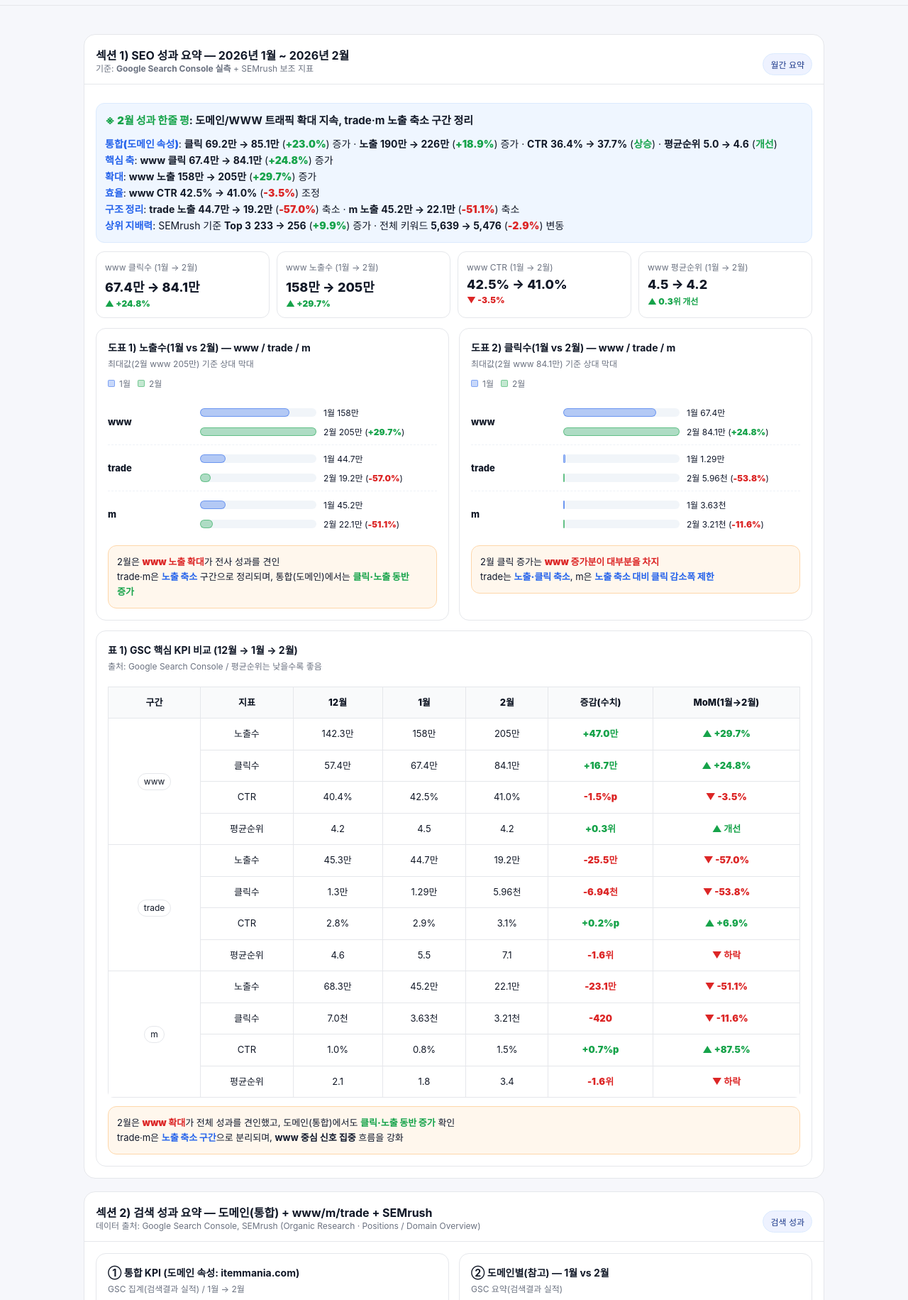
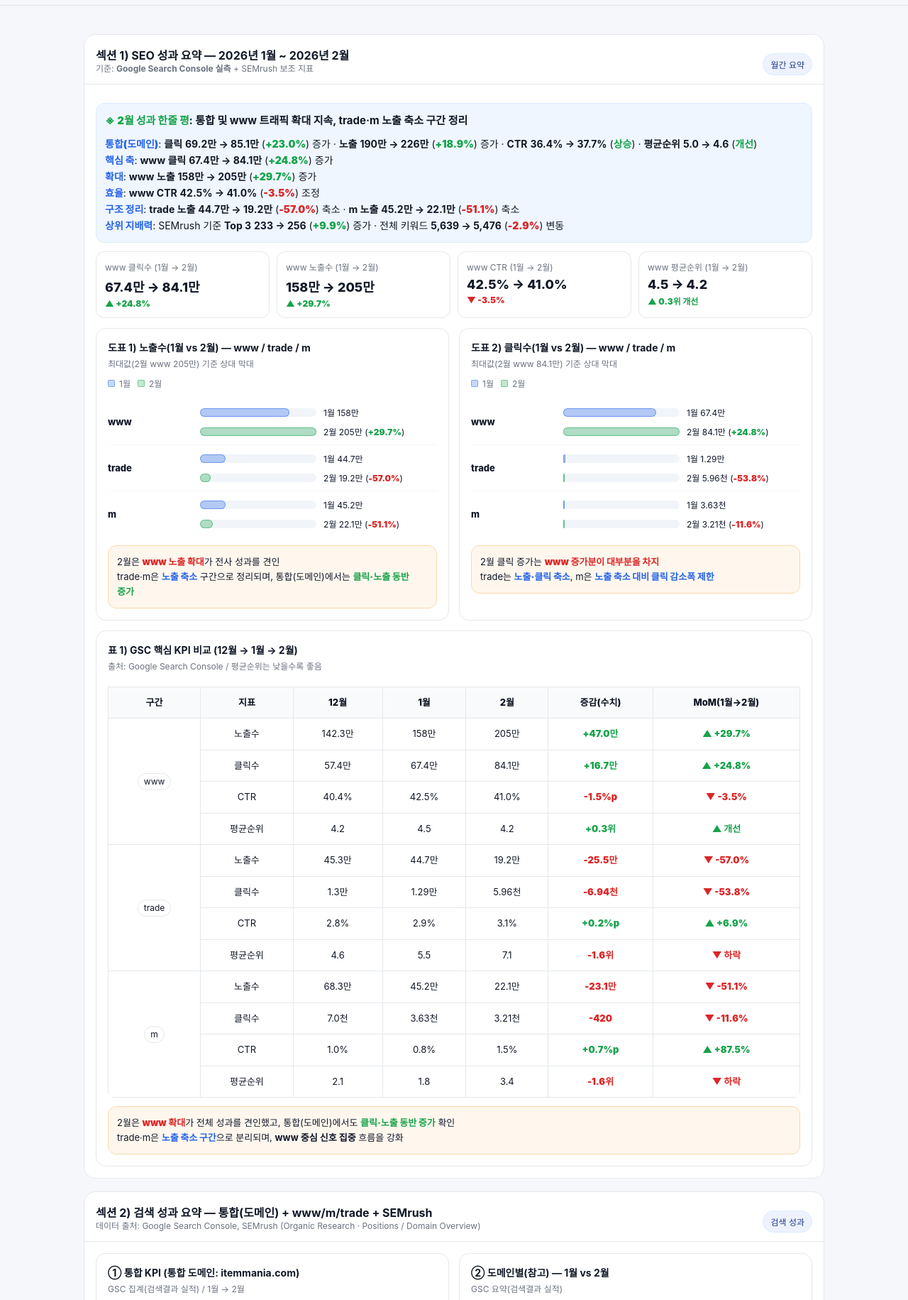
Before and after one commit to itemmania-mkt/seo_report, a plain HTML site: page 202602/index.html in a window 1280 px wide. Shown: the part 44-1875 px from the top of the page at 71% size. Drawn offline with Linux system fonts and the light colour scheme.

Commit message:
Update index.html

```diff
--- a/202602/index.html
+++ b/202602/index.html
@@ -366,9 +366,9 @@
 
     <div class="content">
       <div class="summary">
-        <h3><span class="em-green">※ 2월 성과 한줄 평</span>: <b>도메인/WWW 트래픽 확대 지속, trade·m 노출 축소 구간 정리</b></h3>
+        <h3><span class="em-green">※ 2월 성과 한줄 평</span>: <b>통합 및 www 트래픽 확대 지속, trade·m 노출 축소 구간 정리</b></h3>
 
-        <span class="em-blue">통합(도메인 속성)</span>: <b>클릭</b> <b>69.2만 → 85.1만</b> (<span class="em-green">+23.0%</span>) 증가 ·
+        <span class="em-blue">통합(도메인)</span>: <b>클릭</b> <b>69.2만 → 85.1만</b> (<span class="em-green">+23.0%</span>) 증가 ·
         <b>노출</b> <b>190만 → 226만</b> (<span class="em-green">+18.9%</span>) 증가 ·
         <b>CTR</b> <b>36.4% → 37.7%</b> (<span class="em-green">상승</span>) ·
         <b>평균순위</b> <b>5.0 → 4.6</b> (<span class="em-green">개선</span>)<br/>
@@ -605,7 +605,7 @@
         </div>
 
         <div class="pointBox note">
-          2월은 <span class="em-red">www 확대</span>가 전체 성과를 견인했고, 도메인(통합)에서도 <span class="em-green">클릭·노출 동반 증가</span> 확인<br/>
+          2월은 <span class="em-red">www 확대</span>가 전체 성과를 견인했고, 통합(도메인)에서도 <span class="em-green">클릭·노출 동반 증가</span> 확인<br/>
           trade·m은 <span class="em-blue">노출 축소 구간</span>으로 분리되며, <b>www 중심 신호 집중</b> 흐름을 강화
         </div>
       </div>
@@ -616,7 +616,7 @@
   <section class="section" id="sec2">
     <div class="sectionHead">
       <div>
-        <h2>섹션 2) 검색 성과 요약 — 도메인(통합) + www/m/trade + SEMrush</h2>
+        <h2>섹션 2) 검색 성과 요약 — 통합(도메인) + www/m/trade + SEMrush</h2>
         <div class="meta">데이터 출처: Google Search Console, SEMrush (Organic Research · Positions / Domain Overview)</div>
       </div>
       <div class="pill">검색 성과</div>
@@ -625,7 +625,7 @@
     <div class="content">
       <div class="grid grid-2">
         <div class="card">
-          <h3>① 통합 KPI (도메인 속성: itemmania.com)</h3>
+          <h3>① 통합 KPI (통합 도메인: itemmania.com)</h3>
           <div class="sub">GSC 집계(검색결과 실적) / 1월 → 2월</div>
 
           <div class="kpis3" style="margin-top:10px;">
@@ -648,7 +648,7 @@
 
           <div class="pointBox note" style="margin-top:12px;">
             2월은 <span class="em-red">www 확대로 클릭·노출 동반 증가</span><br/>
-            도메인(통합) 기준으로도 <span class="em-green">성장 추세가 명확</span>
+            통합(도메인) 기준으로도 <span class="em-green">성장 추세가 명확</span>
           </div>
         </div>
 
@@ -859,7 +859,7 @@
               </tr>
 
               <tr>
-                <td rowspan="3"><span class="badge">도메인(통합)</span></td>
+                <td rowspan="3"><span class="badge">통합(도메인)</span></td>
                 <td>데스크톱</td>
                 <td class="up">525,179 → 640,949</td>
                 <td class="up">1,252,371 → 1,521,577</td>
@@ -923,7 +923,7 @@
                 <th class="l">목적/의도</th>
               </tr>
             </thead>
-            <tbody>
+          <tbody>
   <tr>
     <td>태그정비</td>
     <td class="l">OG이미지 태그 수정 적용(3차)</td>
```
